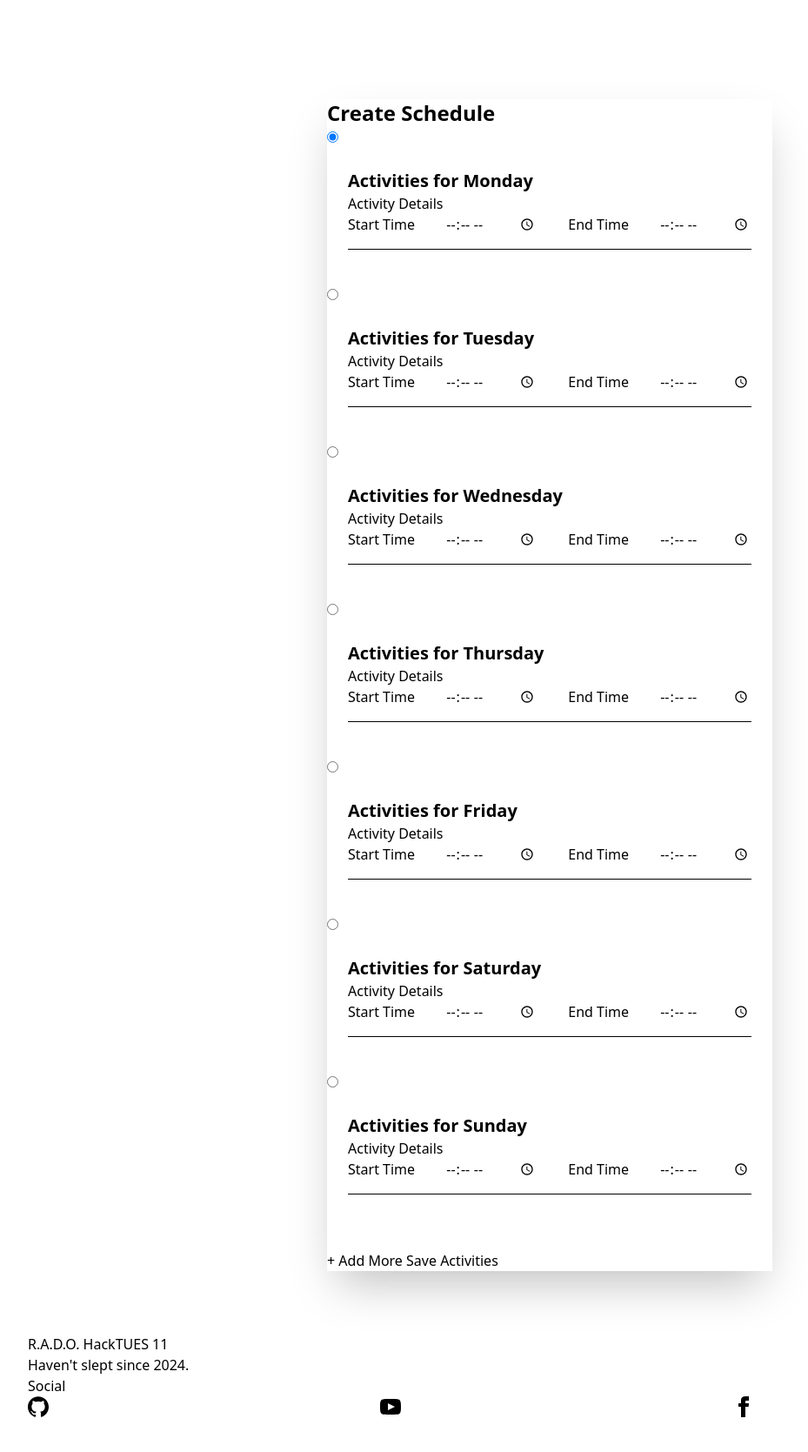
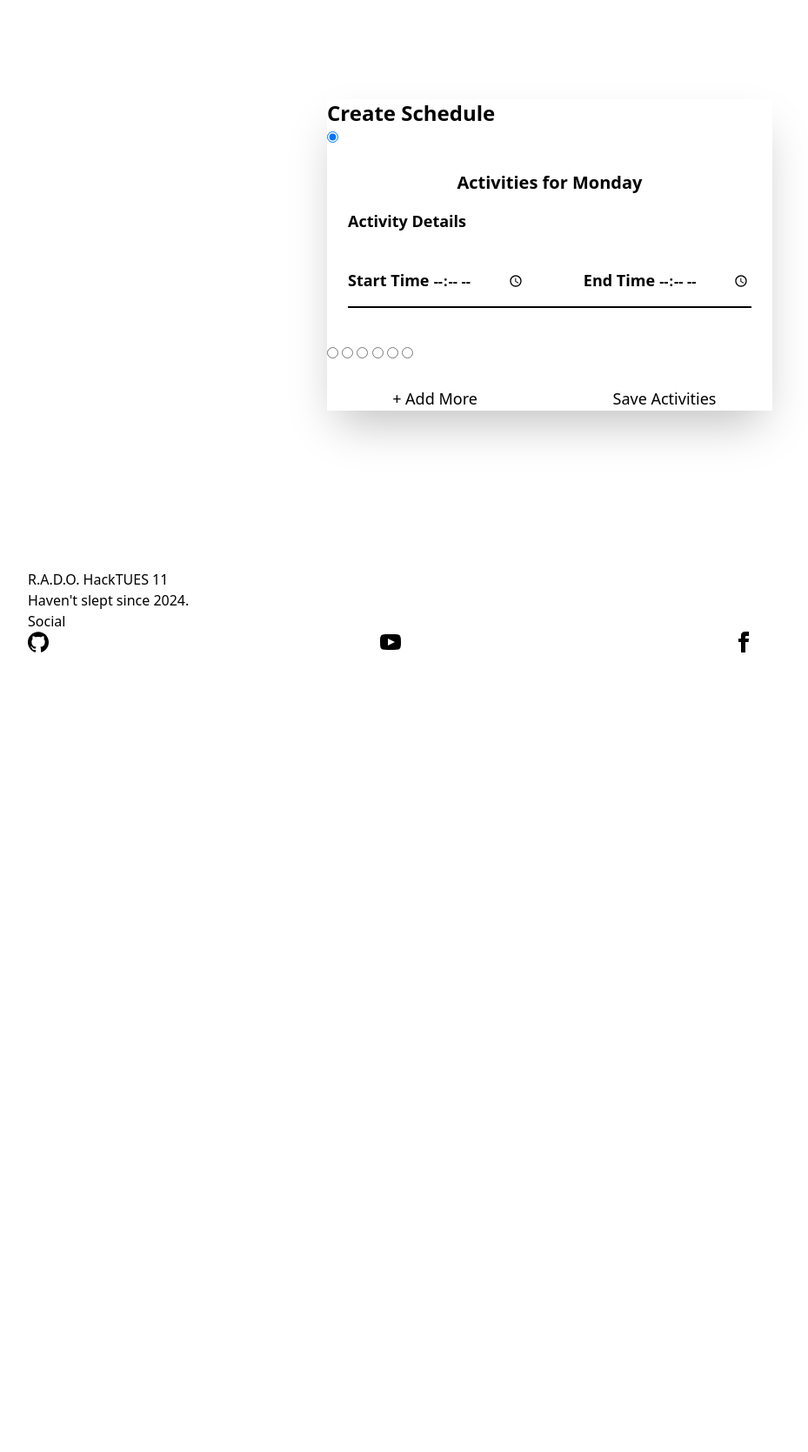
Before and after one commit to KaloyanYanev08/AMA_HackTues11, a Flask app: template templates/schedule.html in a window 1280 px wide. Shown: the part 154-1823 px from the top of the page at 87% size, without its empty margins (8-937 px from the left). After the commit the page ends 904 px from the top, so only its background shows below. Run offline with Flask 3, Linux system fonts and the light colour scheme; the template is opened without the code that fills it: values that come from a table or form of the project are taken from there, others are empty; some libraries are stand-ins or nearby versions.

Commit message:
create schedule styling

```diff
--- a/templates/schedule.html
+++ b/templates/schedule.html
@@ -1,42 +1,68 @@
 {% extends 'base.html' %}
 
 {% block content %}
-<div class="flex items-center justify-center w-full">
-    <div class="card flex-shrink-0 w-full max-w-lg shadow-2xl bg-base-100 mt-15">
+<div class="flex items-center justify-center w-full mb-10">
+    <div class="card w-full max-w-lg shadow-2xl bg-white mt-15">  <!-- Changed bg-base-100 to bg-white to remove gray background -->
         <form method="POST" action="#" class="card-body">
             {{ form.hidden_tag() }}
-            <span class="text-2xl font-bold text-center">Create Schedule</span>
-            <div class="tabs tabs-box">
-                {% for day in ['Monday', 'Tuesday', 'Wednesday', 'Thursday', 'Friday', 'Saturday', 'Sunday'] %}
-                    <input type="radio" name="day_tabs" class="tab" aria-label="{{ day }}" id="tab-{{ day }}" {% if loop.first %}checked="checked"{% endif %} />
-                    <div class="tab-content bg-base-100 border-base-300 p-6" id="content-{{ day }}">
-                        <h3 class="text-xl font-bold">Activities for {{ day }}</h3>
+            <span class="text-2xl font-bold text-center mb-6 text-primary">Create Schedule</span>
+            <div class="tabs tabs-box justify-center bg-white font-semibold">
+                {% set day_names = {'MON': 'Monday', 'TUE': 'Tuesday', 'WED': 'Wednesday', 'THU': 'Thursday', 'FRI': 'Friday', 'SAT': 'Saturday', 'SUN': 'Sunday'} %}
+                {% for day in ['MON', 'TUE', 'WED', 'THU', 'FRI', 'SAT', 'SUN'] %}
+                    <input type="radio" name="day_tabs" class="tab mb-2" aria-label="{{ day }}" id="tab-{{ day }}" {% if loop.first %}checked="checked"{% endif %} />
+                    <div class="tab-content bg-base-100 border-base-300 p-6 hidden" id="content-{{ day }}">
+                        <h3 class="text-xl font-bold text-center mb-4 text-secondary">Activities for {{ day_names[day] }}</h3>
                         {% for activity in form.activities %}
-                        <div class="form-control">
-                            {{ activity.details.label(class="label-text") }}
-                            {{ activity.details(class="input input-bordered", id="activities-{{ loop.index0 }}-details") }}
+                        <div class="flex form-control mb-4 justify-center w-full">
+                            <div class="flex-col w-full">
+                                <label class="label-text text-lg font-semibold w-full">{{ activity.details.label }}</label>
+                                {{ activity.details(class="input input-bordered text-base w-full", id="activities-{{ loop.index0 }}-details") }}
+                            </div>
                         </div>
-                        <div class="form-control flex justify-between">
-                            {{ activity.start_time.label(class="label-text") }}
-                            {{ activity.start_time(class="input input-bordered", id="activities-{{ loop.index0 }}-start_time") }}
-                            {{ activity.end_time.label(class="label-text") }}
-                            {{ activity.end_time(class="input input-bordered", id="activities-{{ loop.index0 }}-end_time") }}
+                        <div class="form-control mb-4 flex justify-between">
+                            <div>
+                                <label class="label-text text-lg font-semibold">{{ activity.start_time.label }}</label>
+                                {{ activity.start_time(class="input input-bordered text-base", id="activities-{{ loop.index0 }}-start_time") }}
+                            </div>
+                            <div>
+                                <label class="label-text text-lg font-semibold">{{ activity.end_time.label }}</label>
+                                {{ activity.end_time(class="input input-bordered text-base", id="activities-{{ loop.index0 }}-end_time") }}
+                            </div>
                         </div>
-                        <div class="form-control">
+                        <div class="form-control hidden">
                             {{ activity.day_of_week(class="hidden", value=day) }}
                         </div>
-                        <hr class="my-4">
+                        <hr class="my-4 border-t-2">
                         {% endfor %}
                     </div>
                 {% endfor %}
             </div>
-            <div class="form-control mt-6">
-                {{ form.add_more(class="btn btn-secondary") }}
-                {{ form.submit(class="btn btn-primary") }}
+            <!-- Center the buttons -->
+            <div class="flex justify-center gap-4 mt-6">
+                <div class="form-control w-full">
+                    {{ form.add_more(class="btn btn-secondary w-full text-lg") }}
+                </div>
+                <div class="form-control w-full">
+                    {{ form.submit(class="btn btn-primary w-full text-lg") }}
+                </div>
             </div>
         </form>
     </div>
 </div>
+
+<style>
+    .tab {
+        color: black;
+        background-color: white;
+    }
+    .tab:checked + .tab-content {
+        display: block;
+    }
+    .tab:checked {
+        background-color: black;
+        color: white;
+    }
+</style>
 
 <script>
     document.addEventListener('DOMContentLoaded', () => {
@@ -75,4 +101,5 @@
         updateFormControls();
     });
 </script>
+
 {% endblock %}
```
